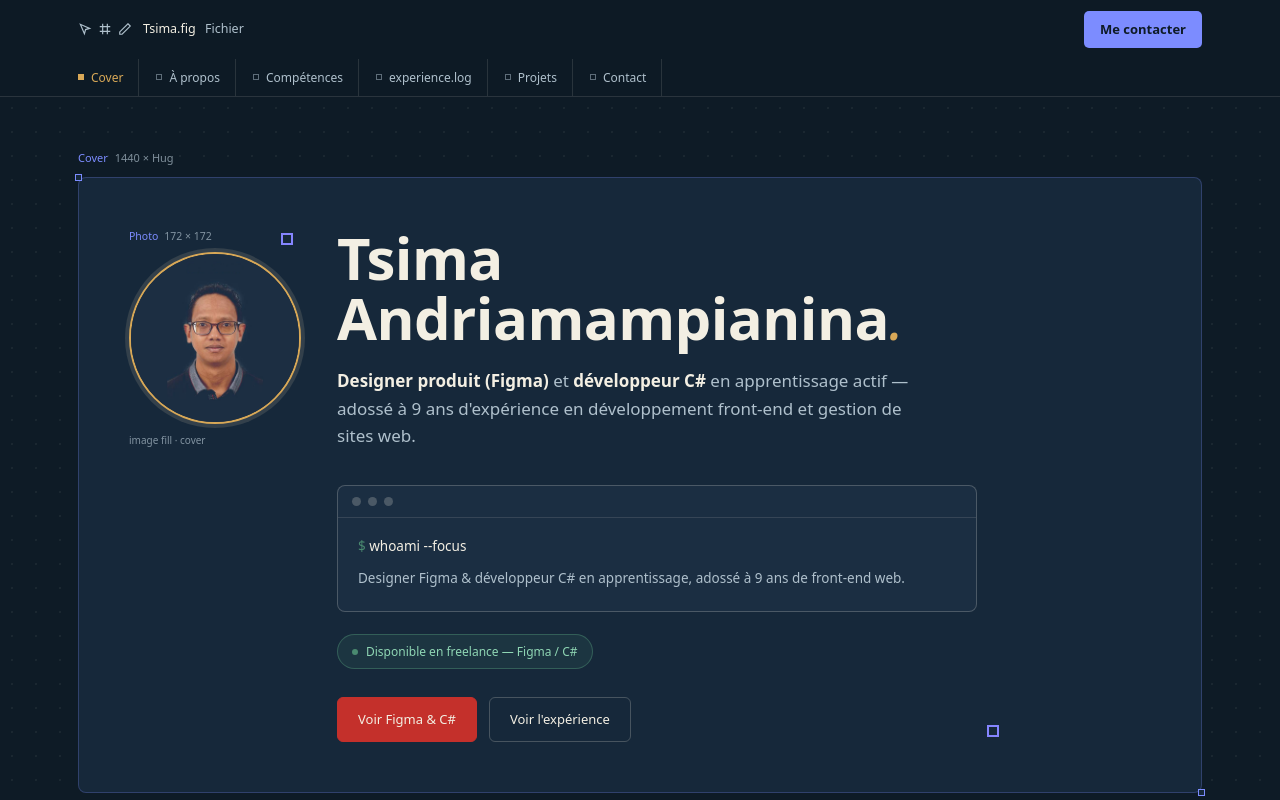
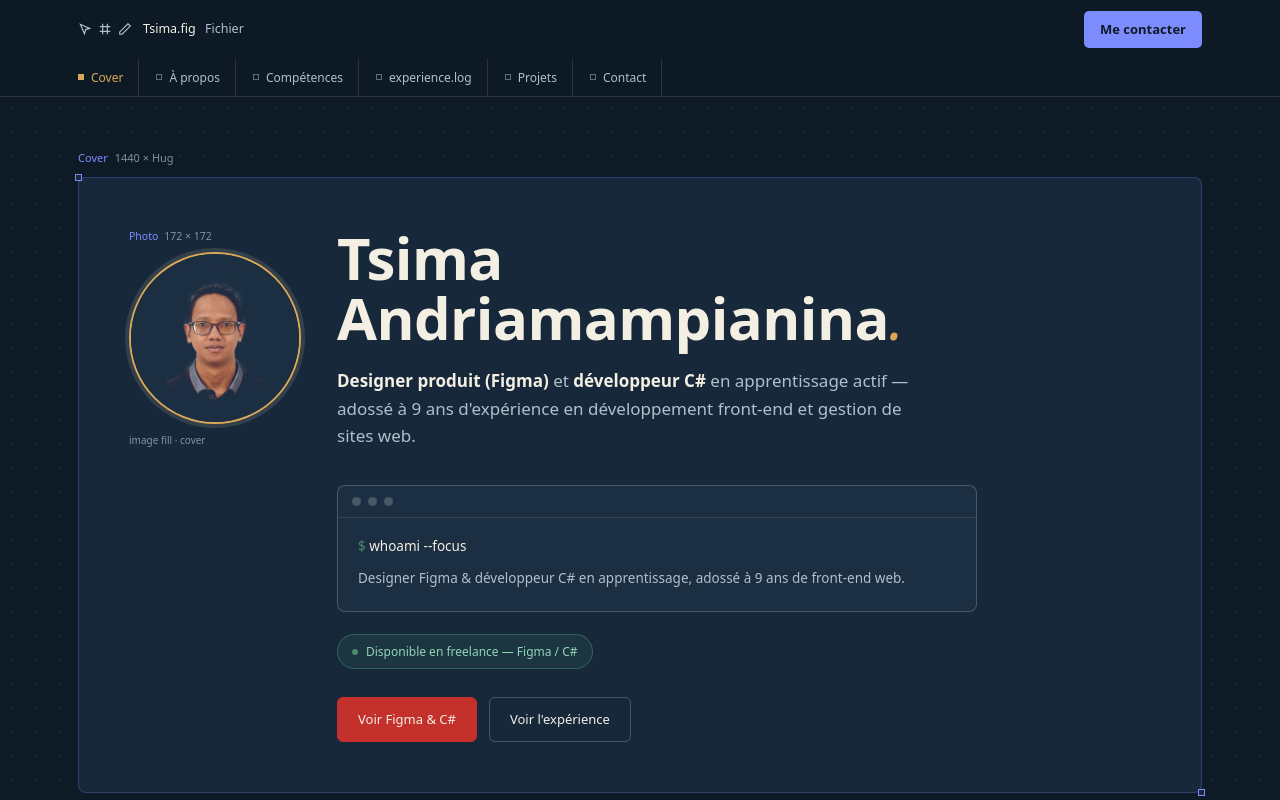
Before and after one commit to TsimaAndriam/tsima-portfolio1, a Next.js app in the folder web/: page / in a window 1280 px wide. Shown: the top 800 px of the page. Built offline with nearby package versions, Linux system fonts and the light colour scheme.

Commit message:
Modification Hero

```diff
--- a/web/src/app/globals.css
+++ b/web/src/app/globals.css
@@ -77,6 +77,7 @@
 /* .frame-mini::before, .frame-mini::after { content: ""; position: absolute; width: 7px; height: 7px; background: var(--ink-card-2); border: 1.5px solid var(--gold); z-index: 2; }
 .frame-mini::before { top: -4px; left: -4px; }
 .frame-mini::after { bottom: -4px; right: -4px; } */
+/*
 .square {
   position: absolute;
   width: 12px;
@@ -93,6 +94,7 @@
   right: 18%;
   bottom: 55px;
 }
+*/
 .frame-mini img { width: 100%; height: 100%; object-fit: cover; display: block; }
 .photo-fill-label { font-family: var(--font-mono); font-size: 10px; color: var(--ivory-dim); opacity: .7; margin-top: 8px; }
 @media (max-width: 820px) { .hero-grid { grid-template-columns: 1fr; } .hero-photo-col { align-items: center; text-align: center; } }
--- a/web/src/components/Hero.tsx
+++ b/web/src/components/Hero.tsx
@@ -16,8 +16,6 @@
                 <span>Photo</span>
                 <span className="dim">172 × 172</span>
               </div>
-              <div className="square square-top"></div>
-              <div className="square square-bottom"></div>
               <div className="frame-mini">
                 <Image
                   src="/photo1.png"
```
